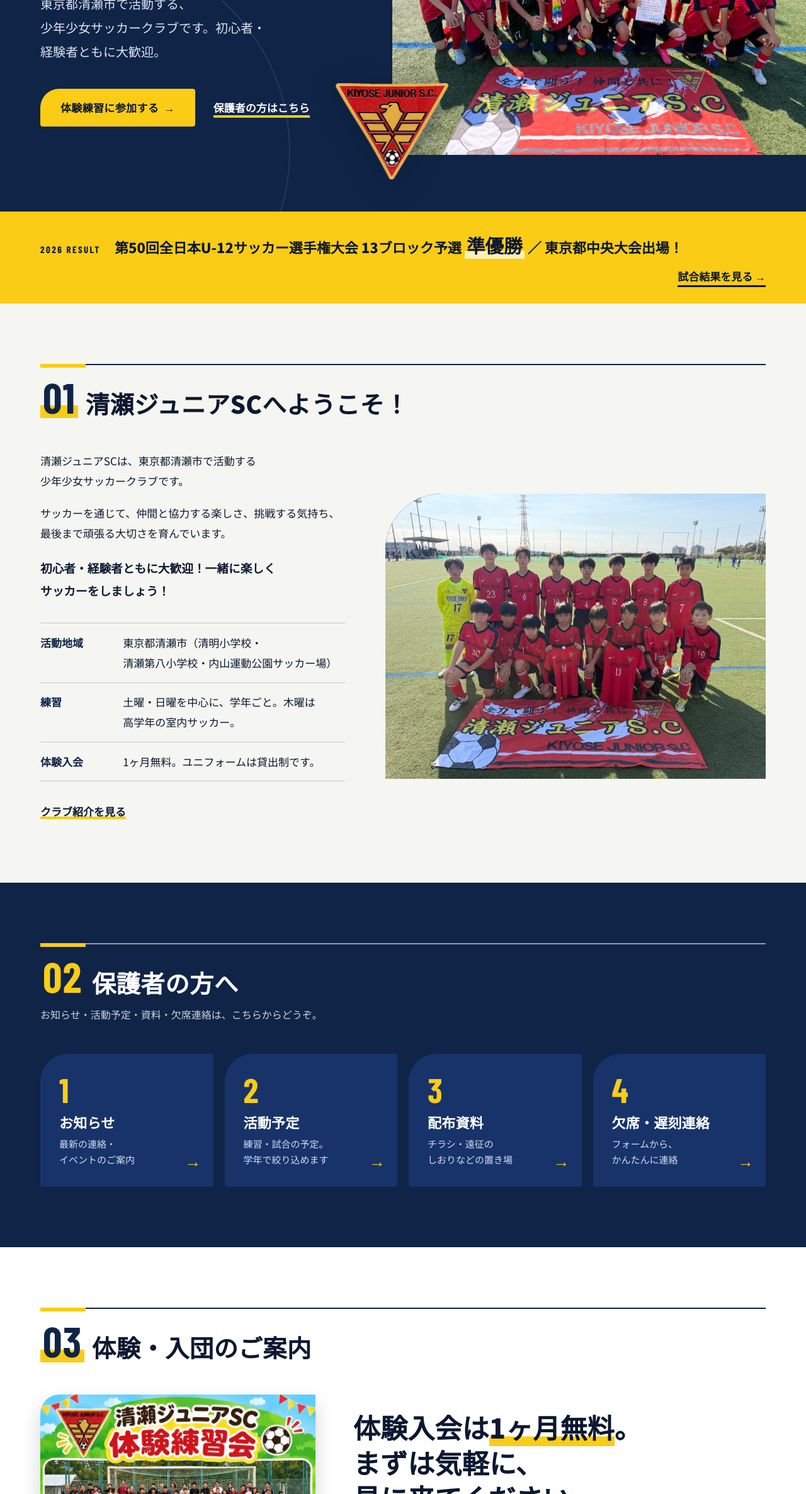
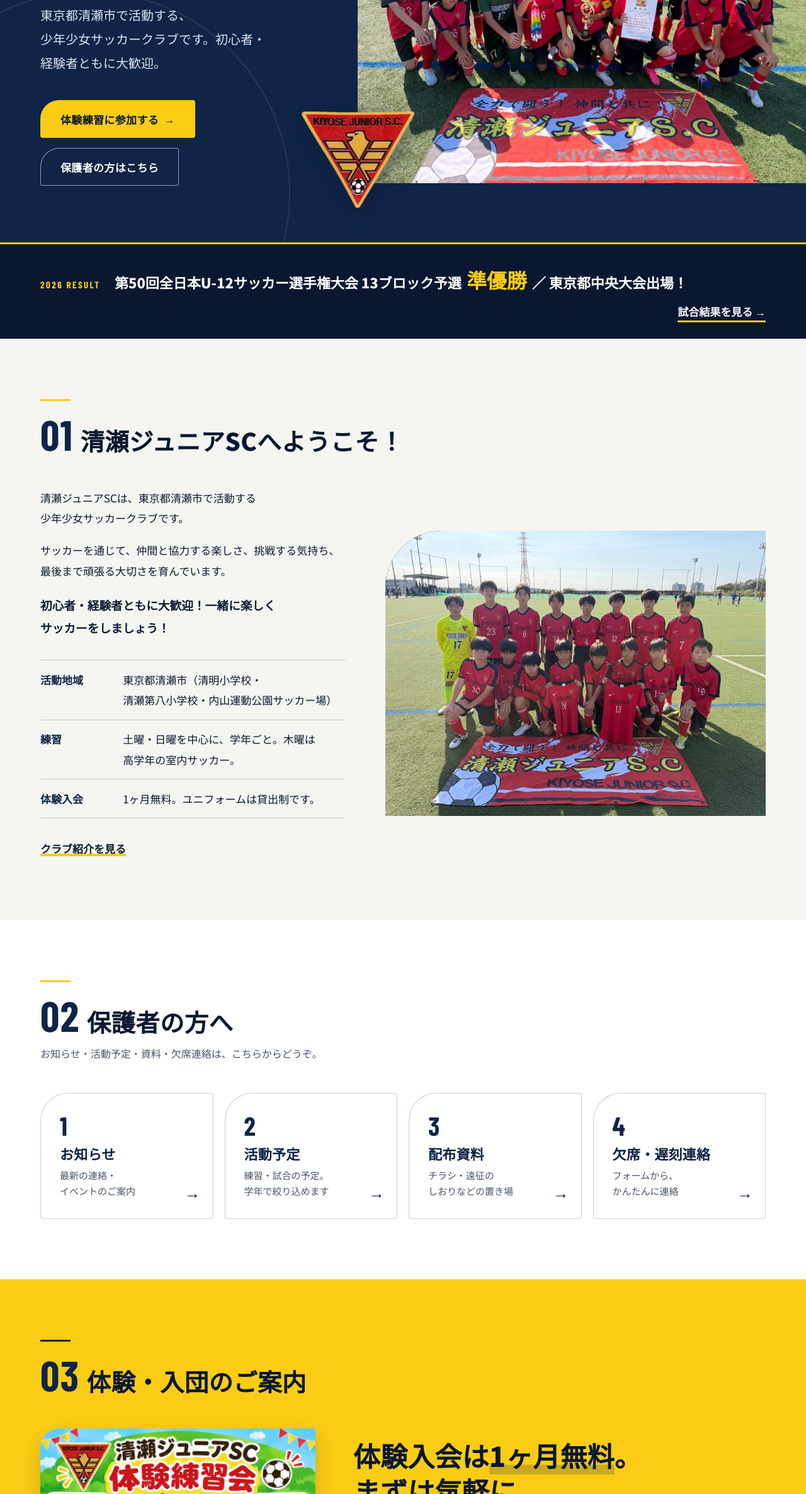
Before and after one commit to Kiyose-jr-SC/kiyose-jr-sc, a plain HTML site: page index.html in a window 1280 px wide. Shown: the part 427-2800 px from the top of the page at 63% size. Drawn offline with nearby package versions, Linux system fonts and the light colour scheme; a web font is replaced by a local one.

Commit message:
デザインB案（A＋B・赤はエンブレムと注意だけ）：見た目だけを入れた版
- 見出し：上に山吹の線（3px×48px）。番号は紺（紺の地では山吹、山吹の地では紺）。線は山吹の地の上では紺。
- トップのヒーロー：紺の地に、文字は左・写真は右（写真に影はかけない）。山吹の細い線つきの小見出し、
  「保護者の方はこちら」は白い線のボタンに。スマホは文字→写真の縦並びで、エンブレムは写真の下の端に。
- 試合結果のバー：紺の地＋白い文字＋山吹のスコア、上に山吹の線（3px）。結果ページの2026 RESULTの上にも山吹の線。
- 体験会の段（トップ）：山吹のベタに紺の文字。日付は白いカードに並べる。
- 保護者カード：白地＋紺の見出し＋細い線（触れると紺に反転）。お知らせのタグは塗りではなく線（下に山吹の線）。
- 赤は、エンブレム・「変更・中止」などの注意のタグ・カレンダーの日曜・フォームのエラーだけ。
- 文言・予定・写真・リンク・カレンダーやフォームの部品は変えていない（index.html はクラス名と、ボタンの種類だけ）。

Co-Authored-By: Claude Opus 5.5 <noreply@anthropic.com>

```diff
--- a/css/style.css
+++ b/css/style.css
@@ -82,6 +82,8 @@ button { font: inherit; color: inherit; }
 .btn-yellow:hover { background: #ffd93a; }
 .btn-navy { background: var(--navy); color: var(--white); }
 .btn-navy:hover { background: var(--navy-mid); }
+.btn-ghost { background: transparent; color: var(--white); box-shadow: inset 0 0 0 1px rgba(255,255,255,.55); }   /* 紺の地の上の、2つ目のボタン */
+.btn-ghost:hover { background: rgba(255,255,255,.1); }
 .btn-line { background: transparent; color: var(--navy); box-shadow: inset 0 -3px 0 var(--navy); border-radius: 0; }
 .btn-line:hover { background: var(--navy); color: var(--white); }
 .btn-chat { background: #06c755; color: var(--navy-deep); }   /* LINEの緑。文字は濃紺（白だと読みにくい：緑×濃紺は約8:1） */
@@ -147,17 +149,21 @@ button { font: inherit; color: inherit; }
 .sec.white { background: var(--white); }
 .sec.navy { background: var(--navy); color: var(--white); }
 .sec.deep { background: var(--navy-deep); color: var(--white); }
+.sec.yellow { background: var(--yellow); color: var(--navy-deep); }   /* 体験会の段：山吹のベタに紺の文字（白文字は使わない） */
+.yellow .no { color: var(--navy); }
+.yellow .sh .sub, .yellow .note { color: rgba(9, 23, 48, .82); }
+/* 見出しの上に、山吹の線（3px × 48px）。番号は紺（紺の地では山吹、山吹の地では紺） */
 .sh {
   position: relative; display: flex; align-items: baseline; flex-wrap: wrap; gap: .1rem .7rem;
-  padding-top: 1.1rem; border-top: 2px solid var(--navy); margin-bottom: clamp(26px, 4vw, 48px);
+  padding-top: 1.4rem; margin-bottom: clamp(26px, 4vw, 48px);
 }
-.sh::before { content: ""; position: absolute; left: 0; top: -2px; width: 4.5rem; height: 6px; background: var(--yellow); }
-.on-dark .sh, .navy .sh, .deep .sh { border-top-color: rgba(255,255,255,.55); }
+.sh::before { content: ""; position: absolute; left: 0; top: 0; width: 48px; height: 3px; background: var(--yellow); }
+.yellow .sh::before { background: var(--navy); }   /* 山吹の地の上では、線を紺に */
 .no {
   font-family: var(--num); font-weight: 800; font-size: clamp(2.7rem, 7vw, 4.2rem); line-height: 1; letter-spacing: .02em;
-  color: var(--navy); box-shadow: inset 0 -.3em 0 var(--yellow); padding-inline: .06em; flex: none;
+  color: var(--navy); flex: none;
 }
-.navy .no, .deep .no { color: var(--yellow); box-shadow: none; }
+.navy .no, .deep .no { color: var(--yellow); }
 .sh h2 { font-size: clamp(1.55rem, 3.6vw, 2.4rem); }
 .sh .sub { flex-basis: 100%; color: var(--muted); font-size: 1rem; font-weight: 500; margin-top: .4rem; }
 .navy .sh .sub, .deep .sh .sub { color: #cbd5e1; }
@@ -183,8 +189,17 @@ button { font: inherit; color: inherit; }
   content: ""; position: absolute; width: min(70vw, 640px); aspect-ratio: 1; border-radius: 50%;
   border: 2px solid rgba(255,255,255,.09); left: -14%; bottom: -34%; pointer-events: none;
 }
-.hero-grid { display: grid; gap: clamp(26px, 5vw, 64px); padding-block: clamp(30px, 6vw, 84px) clamp(52px, 7vw, 96px); align-items: center; position: relative; }
-@media (min-width: 900px) { .hero-grid { grid-template-columns: minmax(0, 1fr) minmax(0, 1.2fr); } .hero h1 { font-size: clamp(2.2rem, 4.1vw, 3.3rem); } }
+/* ヒーロー（B案）：紺の地に、文字は左・写真は右。写真には影（スクリム）をかけず、顔は明るいまま。
+   熱量は写真の大きさで出す。スマホでは、文字→写真と縦に並べる（どちらも顔に重ならない） */
+.hero .eyebrow { display: flex; align-items: center; gap: 14px; }
+.hero .eyebrow::before { content: ""; flex: none; width: 46px; height: 3px; background: var(--yellow); }
+@media (max-width: 520px) { .hero .eyebrow { gap: 10px; font-size: .8125rem; letter-spacing: .1em; } .hero .eyebrow::before { width: 24px; } }
+.hero-grid { display: grid; gap: clamp(26px, 5vw, 64px); padding-block: clamp(34px, 6vw, 84px) clamp(56px, 7vw, 96px); align-items: center; position: relative; }
+@media (min-width: 900px) {
+  .hero { min-height: 86vh; display: flex; align-items: center; }
+  .hero-grid { grid-template-columns: minmax(0, .85fr) minmax(0, 1.25fr); width: 100%; }
+  .hero h1 { font-size: clamp(2.2rem, 4.1vw, 3.3rem); }
+}
 .hero h1 { font-size: clamp(1.95rem, 7.4vw, 3rem); line-height: 1.32; margin-top: .6rem; letter-spacing: .02em; }
 .hero h1 .y { color: var(--yellow); }
 .hero .lead { margin-top: clamp(14px, 2vw, 24px); font-size: clamp(1rem, 1.7vw, 1.25rem); color: #dbe4f0; }
@@ -193,21 +208,23 @@ button { font: inherit; color: inherit; }
 .on-dark .text-link, .hero .text-link { color: var(--white); }
 .on-dark .text-link:hover, .hero .text-link:hover { color: var(--navy-deep); }
 .hero-photo { position: relative; margin: 0; }
-@media (min-width: 900px) { .hero-photo { margin-right: calc(var(--gutter) * -1 - max(0px, (100vw - var(--wrap) - 2 * var(--gutter)) / 2)); } .hero-photo .photo { aspect-ratio: 5 / 4; } }
+@media (min-width: 900px) { .hero-photo { margin-right: calc(var(--gutter) * -1 - max(0px, (100vw - var(--wrap) - 2 * var(--gutter)) / 2)); } .hero-photo .photo { aspect-ratio: 4 / 3; } }
 .hero-photo .photo { border-top-left-radius: var(--arc); overflow: hidden; background: var(--navy-deep); aspect-ratio: 4 / 3; }
 .hero-photo .photo img { width: 100%; height: 100%; object-fit: cover; }
 .hero-emblem {
   position: absolute; left: clamp(-92px, -7vw, -40px); bottom: clamp(-44px, -3vw, -26px); width: clamp(104px, 14vw, 184px); height: auto;
   filter: drop-shadow(0 10px 18px rgba(9, 23, 48, .55));
 }
-@media (max-width: 899px) { .hero-emblem { left: auto; right: 10px; top: -34px; width: 104px; } .hero-photo { margin-top: 20px; } }
+/* スマホ：エンブレムは写真の下の端（顔より下）に置く。写真の上の角には置かない */
+@media (max-width: 899px) { .hero-emblem { left: auto; right: 10px; top: auto; bottom: -34px; width: 96px; } .hero-photo { margin-top: 20px; } }
 
-.achieve { background: var(--yellow); color: var(--navy-deep); }
+/* 試合結果のバー：紺の地＋白い文字＋山吹のスコア。上に山吹の線（3px） */
+.achieve { background: var(--navy-deep); color: var(--white); border-top: 3px solid var(--yellow); }
 .achieve .wrap { display: flex; flex-wrap: wrap; align-items: baseline; gap: .3rem 1.4rem; padding-block: clamp(16px, 2.6vw, 26px); }
-.achieve .ac-label { font-family: var(--num); font-weight: 800; letter-spacing: .16em; font-size: .9375rem; }
+.achieve .ac-label { font-family: var(--num); font-weight: 800; letter-spacing: .16em; font-size: .9375rem; color: var(--yellow); }
 .achieve .ac-main { font-size: clamp(1.0625rem, 2.2vw, 1.375rem); font-weight: 900; }
-.achieve .ac-main em { font-style: normal; font-size: 1.35em; padding-inline: .1em; box-shadow: inset 0 -.42em 0 rgba(255,255,255,.7); }
-.achieve a { margin-left: auto; font-weight: 700; text-decoration: none; background: linear-gradient(var(--navy-deep), var(--navy-deep)) 0 100% / 100% 3px no-repeat; }
+.achieve .ac-main em { font-style: normal; font-size: 1.45em; padding-inline: .1em; color: var(--yellow); }
+.achieve a { margin-left: auto; font-weight: 700; text-decoration: none; color: var(--white); background: linear-gradient(var(--yellow), var(--yellow)) 0 100% / 100% 3px no-repeat; }
 @media (max-width: 640px) { .achieve a { margin-left: 0; flex-basis: 100%; } }
 
 /* ---------- 写真（左上の弧） ---------- */
@@ -237,19 +254,23 @@ button { font: inherit; color: inherit; }
 .tiles { display: grid; gap: 14px; grid-template-columns: 1fr; }
 @media (min-width: 640px) { .tiles { grid-template-columns: repeat(2, 1fr); gap: 18px; } }
 @media (min-width: 1000px) { .tiles { grid-template-columns: repeat(4, 1fr); } }
+/* 保護者カード：白地＋紺の見出し＋細い線。触れると紺に反転し、上に山吹の線が走る */
 .tile {
-  position: relative; display: block; text-decoration: none; background: var(--navy-mid); color: var(--white);
+  position: relative; display: block; text-decoration: none; background: var(--white); color: var(--ink); border: 1px solid var(--line);
   padding: clamp(20px, 2.6vw, 30px); min-height: 11rem; border-radius: 4px; border-top-left-radius: 44px; overflow: hidden;
-  transition: background-color .2s ease, transform .2s ease;
+  transition: background-color .2s ease, color .2s ease, transform .2s ease;
 }
-.tile::before { content: ""; position: absolute; left: 0; top: 0; height: 5px; width: 0; background: var(--yellow); transition: width .28s ease; }
-.tile:hover { background: #1d3d7c; transform: translateY(-3px); }
+.tile::before { content: ""; position: absolute; left: 0; top: 0; height: 3px; width: 0; background: var(--yellow); transition: width .28s ease; }
+.tile:hover { background: var(--navy); border-color: var(--navy); color: var(--white); transform: translateY(-3px); }
 .tile:hover::before { width: 100%; }
-.tile .tn { font-family: var(--num); font-weight: 800; font-size: 3.4rem; line-height: 1; color: var(--yellow); display: block; }
-.tile h3 { font-size: 1.375rem; margin-top: .5rem; }
-.tile p { color: #d4def0; font-size: .9375rem; line-height: 1.7; margin-top: .4rem; padding-right: 2.6rem; }
-.tile .go { position: absolute; right: 1.2rem; bottom: 1rem; font-family: var(--num); font-size: 1.6rem; font-weight: 700; color: var(--yellow); transition: transform .2s; }
-.tile:hover .go { transform: translateX(5px); }
+.tile .tn { font-family: var(--num); font-weight: 800; font-size: 2.6rem; line-height: 1; color: var(--navy); display: block; transition: color .2s ease; }
+.tile:hover .tn { color: var(--yellow); }
+.tile h3 { font-size: 1.375rem; margin-top: .5rem; color: var(--navy); transition: color .2s ease; }
+.tile:hover h3 { color: var(--white); }
+.tile p { color: var(--muted); font-size: .9375rem; line-height: 1.7; margin-top: .4rem; padding-right: 2.6rem; transition: color .2s ease; }
+.tile:hover p { color: #d4def0; }
+.tile .go { position: absolute; right: 1.2rem; bottom: 1rem; font-family: var(--num); font-size: 1.6rem; font-weight: 700; color: var(--navy); transition: transform .2s, color .2s; }
+.tile:hover .go { transform: translateX(5px); color: var(--yellow); }
 
 /* ---------- 体験の案内 ---------- */
 .join-grid { display: grid; gap: clamp(26px, 5vw, 60px); align-items: center; }
@@ -268,6 +289,11 @@ button { font: inherit; color: inherit; }
 .dates .dw { font-weight: 700; }
 .dates .dw span { display: block; font-weight: 500; color: var(--muted); font-size: .9375rem; }
 .note { color: var(--muted); font-size: .9375rem; line-height: 1.8; }
+/* 体験会の段（山吹のベタ）：日付は白いカードに並べる。強調の下線は紺のうすい線（山吹の上では山吹が見えない） */
+.sec.yellow .big-offer em { box-shadow: inset 0 -.36em 0 rgba(15, 36, 71, .2); }
+.sec.yellow .dates { gap: 14px; }
+.sec.yellow .dates > li, .sec.yellow .dates > li:last-child { background: var(--white); border: 0; padding: 1.1rem 1.4rem; border-top-left-radius: 22px; box-shadow: 0 8px 24px rgba(9, 23, 48, .1); }
+.sec.yellow .btn-chat { box-shadow: inset 0 0 0 2px var(--navy-deep); }   /* 山吹の上では輪郭線を足す */
 
 /* ---------- お知らせ ---------- */
 .news { border-top: 1px solid var(--line); }
@@ -279,11 +305,9 @@ button { font: inherit; color: inherit; }
 .nbody { min-width: 0; }
 .nt { font-size: 1.1875rem; line-height: 1.6; margin-top: .35rem; }
 .nx { margin-top: .5rem; color: #1f2d44; font-size: 1rem; line-height: 1.85; white-space: pre-line; }
-.tag { display: inline-block; font-size: .8125rem; font-weight: 700; line-height: 1; padding: .42rem .8rem; border-radius: 2px; border-top-left-radius: 10px; letter-spacing: .04em; }
-.tag-navy { background: var(--navy); color: var(--white); }
-.tag-yellow { background: var(--yellow); color: var(--navy-deep); }
-.tag-red { background: var(--red); color: var(--white); }
-.tag-plain { background: #e3e8ef; color: var(--navy-deep); }
+/* タグは塗りではなく線：紺の細い枠＋下に山吹の線。赤は「変更・中止」など、注意のときだけ */
+.tag { display: inline-block; font-size: .8125rem; font-weight: 700; line-height: 1; padding: .42rem .8rem .36rem; border: 1px solid rgba(15, 36, 71, .32); border-bottom: 3px solid var(--yellow); border-radius: 2px; border-top-left-radius: 10px; letter-spacing: .04em; background: transparent; color: var(--navy-deep); }
+.tag-red { border-color: var(--red); color: var(--red); }
 @media (max-width: 640px) {
   .news-item { grid-template-columns: 1fr; gap: .3rem; }
   .nd { align-items: baseline; }
@@ -310,7 +334,7 @@ button { font: inherit; color: inherit; }
   .r-round { grid-area: round; } .r-res { grid-area: res; } .r-vs { grid-area: vs; } .r-score { grid-area: score; }
 }
 
-.award { display: grid; gap: .3rem 1.4rem; align-items: center; margin-bottom: clamp(30px, 5vw, 52px); }
+.award { display: grid; gap: .3rem 1.4rem; align-items: center; margin-bottom: clamp(30px, 5vw, 52px); border-top: 3px solid var(--yellow); padding-top: 1rem; }   /* 試合結果のバー：上に山吹の線 */
 .award .a-k { font-family: var(--num); letter-spacing: .18em; font-weight: 700; color: var(--yellow); }
 .award .a-n { font-size: clamp(1.1rem, 2.4vw, 1.5rem); font-weight: 900; }
 .award .a-r { font-size: clamp(2.2rem, 7vw, 4rem); font-weight: 900; line-height: 1.15; color: var(--yellow); }
--- a/index.html
+++ b/index.html
@@ -55,7 +55,7 @@
       <p class="lead">東京都清瀬市で活動する、少年少女サッカークラブです。初心者・経験者ともに大歓迎。</p>
       <p class="cta-row">
         <a class="btn btn-yellow" href="/join/">体験練習に参加する <span class="arrow"></span></a>
-        <a class="text-link" href="/parents/">保護者の方はこちら</a>
+        <a class="btn btn-ghost" href="/parents/">保護者の方はこちら</a>
       </p>
     </div>
     <figure class="hero-photo">
@@ -95,7 +95,7 @@
   </div>
 </section>
 
-<section class="sec navy on-dark" id="parents-entry">
+<section class="sec white" id="parents-entry">
   <div class="wrap">
     <div class="sh"><span class="no">02</span><h2>保護者の方へ</h2><p class="sub">お知らせ・活動予定・資料・欠席連絡は、こちらからどうぞ。</p></div>
     <div class="tiles">
@@ -107,7 +107,7 @@
   </div>
 </section>
 
-<section class="sec white" id="join">
+<section class="sec yellow" id="join">
   <div class="wrap">
     <div class="sh"><span class="no">03</span><h2>体験・入団のご案内</h2></div>
     <div class="join-grid">
```
